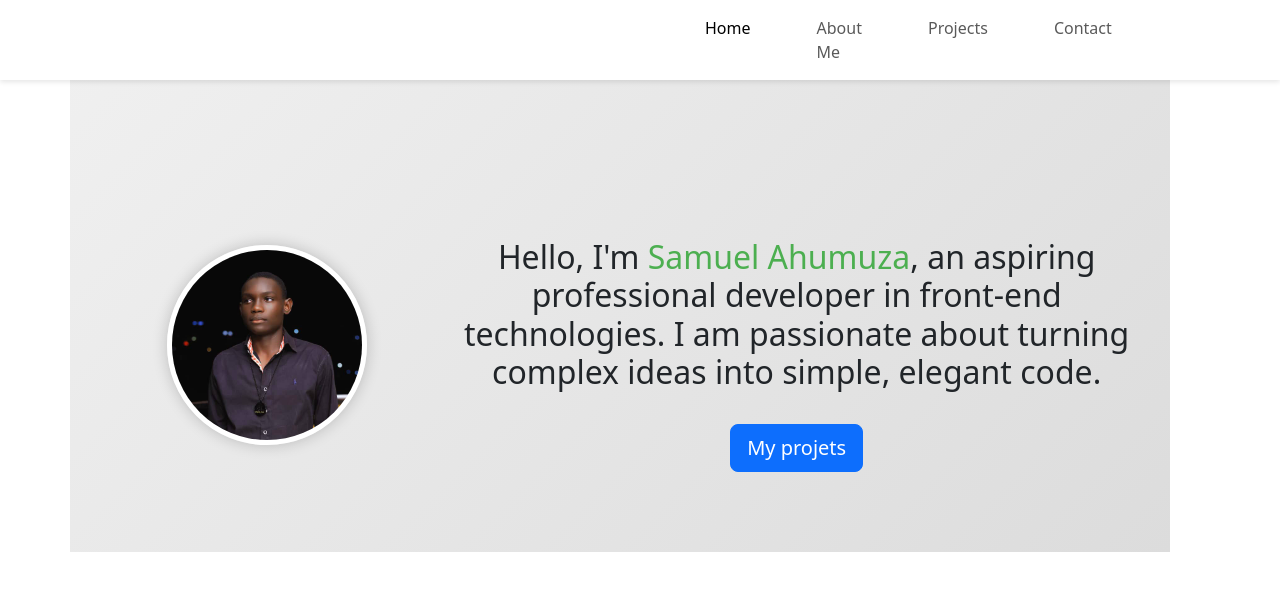
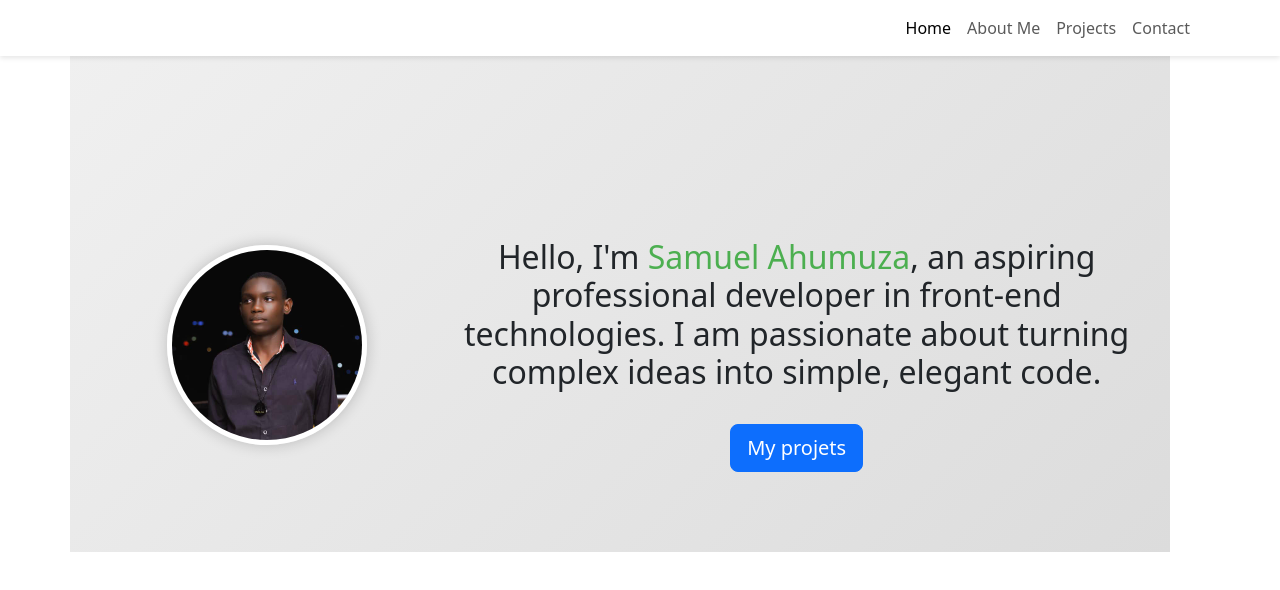
Before and after one commit to Samuel-ahumuza/portfolio---web, a website: page index.html in a window 1280 px wide. Drawn offline with nearby package versions, Linux system fonts and the light colour scheme.

Commit message:
Update style.css

```diff
--- a/style.css
+++ b/style.css
@@ -20,7 +20,7 @@ header {
     box-shadow: 0 2px 5px rgba(0, 0, 0, 0.1);
 }
 
-nav {
+/* nav {
     display: unset;
     justify-content: space-between;
     align-items: auto;
@@ -38,7 +38,7 @@ nav ul {
 }
 
 nav ul li {
-    margin-left: 50px;
+    margin-left: 50px; */
 }
 
 nav ul li a {
```
